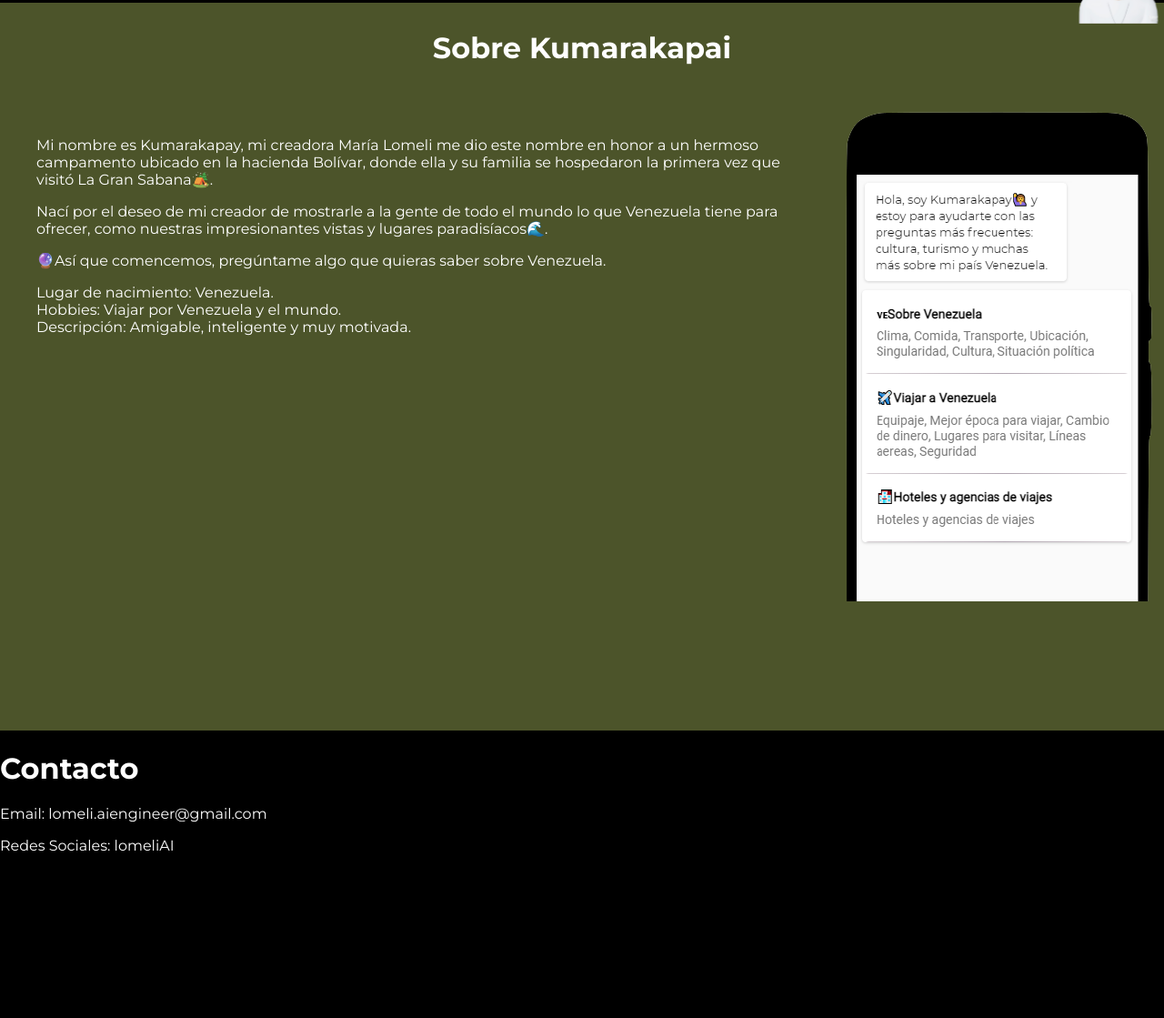
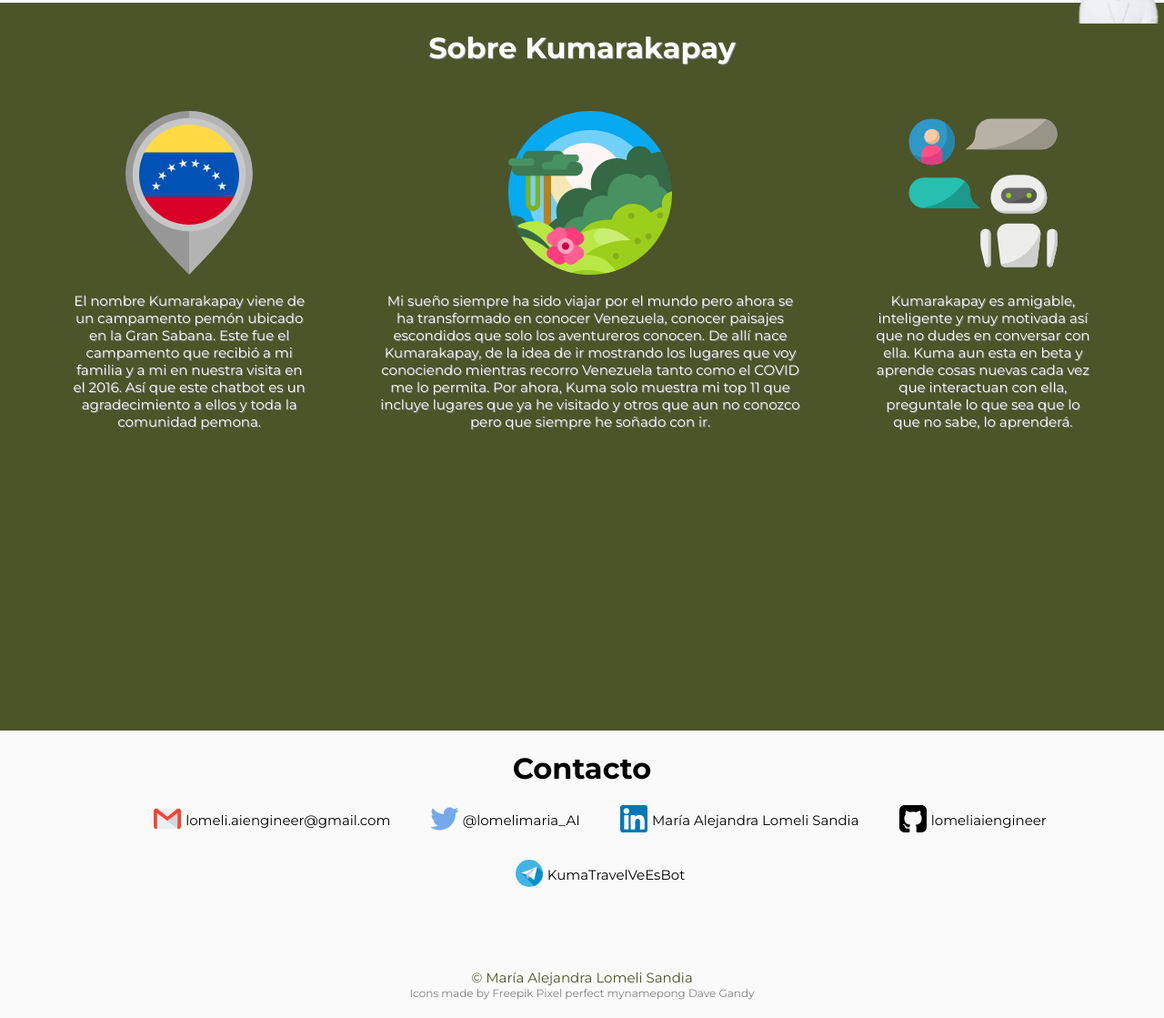
Before and after one commit to lomeliaiengineer/kumarakapay-faq-bot, a website: page public/index.html in a window 1280 px wide. Shown: the part 765-1884 px from the top of the page at 91% size. Before the commit the page ends 1830 px from the top, so only its background shows below. Drawn offline with nearby package versions, Linux system fonts and the light colour scheme.

Commit message:
landing page ready

```diff
--- a/public/css/esMessenger.css
+++ b/public/css/esMessenger.css
@@ -1,6 +1,6 @@
 body{
-    background-color: black;
-    color: white;
+    background-color: #fafafa;
+    color: black;
     font-family: Montserrat, sans-serif;
     margin: 0;
     padding: 0;
@@ -18,20 +18,17 @@ body{
 
 .menu li{
     flex-direction: column;
-    margin-right: 16px;
+    margin-right: 25px;
     font-weight: 600;
 }
 
 .menu li a{
     text-decoration: none;
-    color: white;
+    color: black;
 }
 
 .menu li a:hover{
-    background: #4c542a;
-    color: white;
-    border-radius: 18px;
-    padding: 5px 8px;
+    text-shadow: 2px 2px #ddd;
 }
 
 .home{
@@ -59,7 +56,7 @@ body{
 }
 
 .home-subtitle{
-    font-size: 20px;
+    font-size: 18px;
     color: grey;
     font-weight: 300;
     margin-top: -36px;
@@ -68,22 +65,37 @@ body{
 .home-moreInfo-btn{
     border: none;
     background: #4c542a;
-    color: white;
-    font-weight: 600;
-    border-radius: 18px;
+    border-radius: 6px;
     padding: 12px;
     font-size: 14px;
     outline: none;
     font-family: Montserrat, sans-serif;
+    width: fit-content;
 }
 
+.home-moreInfo-btn a{
+    text-decoration: none;
+    color: white;
+    font-weight: 600;
+}
+
+.home-moreInfo-btn a:hover{
+    text-shadow: 2px 2px #0e0e0e;
+}
+
+
 .home-bot-img{
-    align-self: flex-end;
+    position: absolute;
+    right: 95px;
+    margin-top: 44px;
 }
 
 .about{
     height: 100vh;
     background-color: #4c542a;
+    padding: 0px 40px;
+    color: white;
+    text-shadow: 1px 1px grey;
 }
 
 .about-title{
@@ -93,28 +105,64 @@ body{
 
 .about-content{
     display: flex;
+    flex-direction: row;
+    font-size: 15px;
+    margin-top: 50px;
 }
 
-.about-content-left{
-    align-self: flex-start;
-    padding: 40px;
+.about-content-line{
+    padding: 0px 40px;
+    text-align: center;
 }
 
-.about-content-right{
-    align-self: flex-end;
-    padding-top: 18px;
+.about-content-line-img{
+    width: 180px;
 }
 
 .contact{
     height: 30vh;
+    padding: 0px 40px;
+    text-align: center;
 }
 
 .contact-title{
-    align-self: flex-start;
+    text-align: center;
 }
 
-.contact-txt{
-    align-self: flex-end;
+.contact-txt-line{
+    text-decoration: none;
+    color: black;
+    margin-left: 40px;
+    margin-bottom: 30px;
+    display: inline-flex;
+}
+
+.contact-txt-line span{
+    margin-top: 7px;
+    margin-left: 5px;
+    font-size: 15px;
+}
+
+.contact-txt-img{
+    width: 30px;
+}
+
+.footer{
+    text-align: center;
+    color: #4c542a;
+    font-size: 15px;
+}
+
+.icons{
+    text-align: center;
+    color: grey;
+    font-size: 12px;
+    padding-bottom: 20px;
+}
+
+.icons-url{
+    color: grey;
+    text-decoration: none;
 }
 
 df-messenger {
@@ -124,6 +172,7 @@ df-messenger {
     --df-messenger-user-message: #4c542a;
     position: fixed;
 }
+
 .icon{
     width: 100px;
     position: fixed;
--- a/public/index.html
+++ b/public/index.html
@@ -2,7 +2,7 @@
 <html>
 
 <head>
-    <title>Kumarakapai</title>
+    <title>Kumarakapay</title>
     <meta name="viewport" content="width-device-width, initial-scale=1">
     <style class="cp-pen-styles">
         @import url(./css/esMessenger.css);
@@ -23,53 +23,89 @@
     <div class="home">
         <div class="home-text">
             <p class="home-title">
-                Kumarakapai <img src="https://twemoji.maxcdn.com/2/svg/1f1fb-1f1ea.svg" class="home-veFlag" />
+                Kumarakapay <img src="https://twemoji.maxcdn.com/2/svg/1f1fb-1f1ea.svg" class="home-veFlag" />
             </p>
             <p class="home-subtitle">Hola, soy un chatbot creado para ayudar a impulsar el
-                turismo en Venezuela, hazme una pregunta.
+                turismo en Venezuela, hazme una pregunta y ve qué tanto conoces de Venezuela.
             </p>
-            <button class="home-moreInfo-btn">Quiero saber más</button>
+            <div class="home-moreInfo-btn"><a href="#about">Quiero saber más</a></div>
         </div>
-        <img src="/media/thumb_up.png" class="home-bot-img">
+        <img src="/media/samrtphone1-removebg-preview2.png" class="home-bot-img">
     </div>
 
     <div class="about" id="about">
-        <h1 class="about-title">Sobre Kumarakapai</h1>
+        <h1 class="about-title">Sobre Kumarakapay</h1>
         <div class="about-content">
-            <div class="about-content-left">
-                <p>Mi nombre es Kumarakapay, mi creadora María Lomeli me dio este nombre en honor
-                    a un hermoso campamento ubicado en la hacienda Bolívar, donde ella y su familia
-                    se hospedaron la primera vez que visitó La Gran Sabana🏕️.
+            <div class="about-content-line">
+                <img src="./media/venezuela.svg" class="about-content-line-img">
+                <p>
+                    El nombre Kumarakapay viene de un campamento pemón ubicado en la Gran Sabana.
+                    Este fue el campamento que recibió a mi familia y a mi en nuestra visita en el 2016.
+                    Así que este chatbot es un agradecimiento a ellos y toda la comunidad pemona.
+                </p>
+            </div>
+            <div class="about-content-line">
+                <img src="./media/selva.svg" class="about-content-line-img">
+                <p>
+                    Mi sueño siempre ha sido viajar por el mundo pero ahora se ha transformado en conocer Venezuela,
+                    conocer paisajes escondidos que solo los aventureros conocen. De allí nace Kumarakapay, de la idea de
+                    ir mostrando los lugares que voy conociendo mientras recorro Venezuela tanto como el COVID me lo permita.
+                    Por ahora, Kuma solo muestra mi top 11 que incluye lugares que ya he visitado y otros que aun no conozco
+                    pero que siempre he soñado con ir.
+                </p>
+            </div>
+            <div class="about-content-line">
+                <img src="./media/chatbot.svg" class="about-content-line-img">
+                <p>
+                    Kumarakapay es amigable, inteligente y muy motivada así que no dudes en conversar con ella.
+                    Kuma aun esta en beta y aprende cosas nuevas cada vez que interactuan con ella, preguntale lo que sea
+                    que lo que no sabe, lo aprenderá.
+                </p>
+            </div>
 
 
-
-                </p>
-                <p>
-                    Nací por el deseo de mi creador de mostrarle a la gente de todo el
-                    mundo lo que Venezuela tiene para ofrecer, como nuestras impresionantes
-                    vistas y lugares paradisíacos🌊.
-                </p>
-                <p>
-                    🔮Así que comencemos, pregúntame algo que quieras saber sobre Venezuela.
-
-                </p>
-                <p>
-                    Lugar de nacimiento: Venezuela.<br />
-                    Hobbies: Viajar por Venezuela y el mundo.<br />
-                    Descripción: Amigable, inteligente y
-                    muy motivada.
-                </p>
-            </div>
-            <img src="/media/samrtphone1-removebg-preview2.png" class="about-content-right" />
         </div>
     </div>
 
     <div class="contact" id="contact">
         <h1 class="contact-title">Contacto</h1>
-        <p class="contact-txt">Email: lomeli.aiengineer@gmail.com</p>
-        <p class="contact-txt">Redes Sociales: lomeliAI</p>
+        <div class="contact-txt">
+            <div class="contact-txt-line">
+                <img src="./media/gmail.svg" class="contact-txt-img">
+                <span>lomeli.aiengineer@gmail.com</span>
+            </div>
+
+            <a class="contact-txt-line" href="https://twitter.com/lomelimaria_AI">
+                <img src="./media/twitter.svg" class="contact-txt-img">
+                <span>@lomelimaria_AI</span>
+            </a>
+
+            <a class="contact-txt-line" href="https://www.linkedin.com/in/mar%C3%ADa-alejandra-lomeli-sandia-b04119159">
+                <img src="./media/linkedin.svg" class="contact-txt-img">
+                <span>María Alejandra Lomeli Sandia</span>
+            </a>
+
+            <a class="contact-txt-line" href="https://github.com/lomeliaiengineer">
+                <img src="./media/github-sign.svg" class="contact-txt-img">
+                <span>lomeliaiengineer</span>
+            </a>
+
+            <a class="contact-txt-line" href="https://web.telegram.org/#/im?p=@KumaTravelVeEsBot">
+                <img src="./media/telegram.svg" class="contact-txt-img">
+                <span>KumaTravelVeEsBot</span>
+            </a>
+        </div>
     </div>
 
+    <div class="footer"> &copy; María Alejandra Lomeli Sandia</div>
+
+    <div class="icons">
+        Icons made by
+        <a href="https://www.freepik.com" title="Freepik" class="icons-url">Freepik</a>
+        <a href="https://www.flaticon.com/authors/pixel-perfect" title="Pixel perfect" class="icons-url">Pixel perfect</a>
+        <a href="https://www.flaticon.com/authors/mynamepong" title="mynamepong" class="icons-url">mynamepong</a>
+        <a href="https://www.flaticon.com/authors/dave-gandy" title="Dave Gandy" class="icons-url">Dave Gandy</a>
+    </div>
 
     <df-messenger
         intent="WELCOME"
```
Also changed, not shown: README.md, public/media/chatbot.svg (added), public/media/github-sign.svg (added), public/media/gmail.svg (added), public/media/linkedin.svg (added), public/media/samrtphone.png (deleted), public/media/samrtphone1-removebg-preview.png (deleted), public/media/samrtphone1-removebg-preview1.png (deleted), public/media/samrtphone1.png (deleted), public/media/samrtphone2.png (deleted), public/media/selva.svg (added), public/media/smily_face.png (deleted), public/media/telegram.svg (added), public/media/thumb_up.png (deleted), 2 more files, 2 other files.
